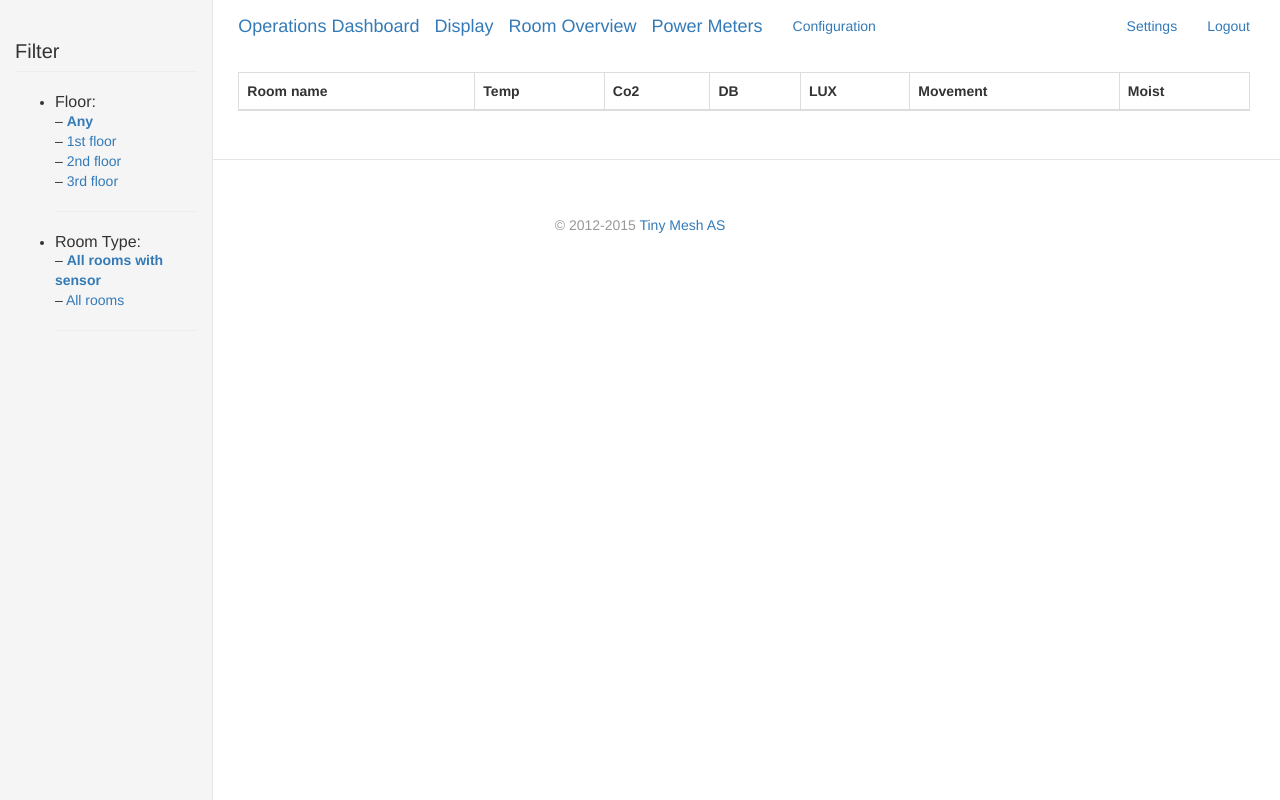
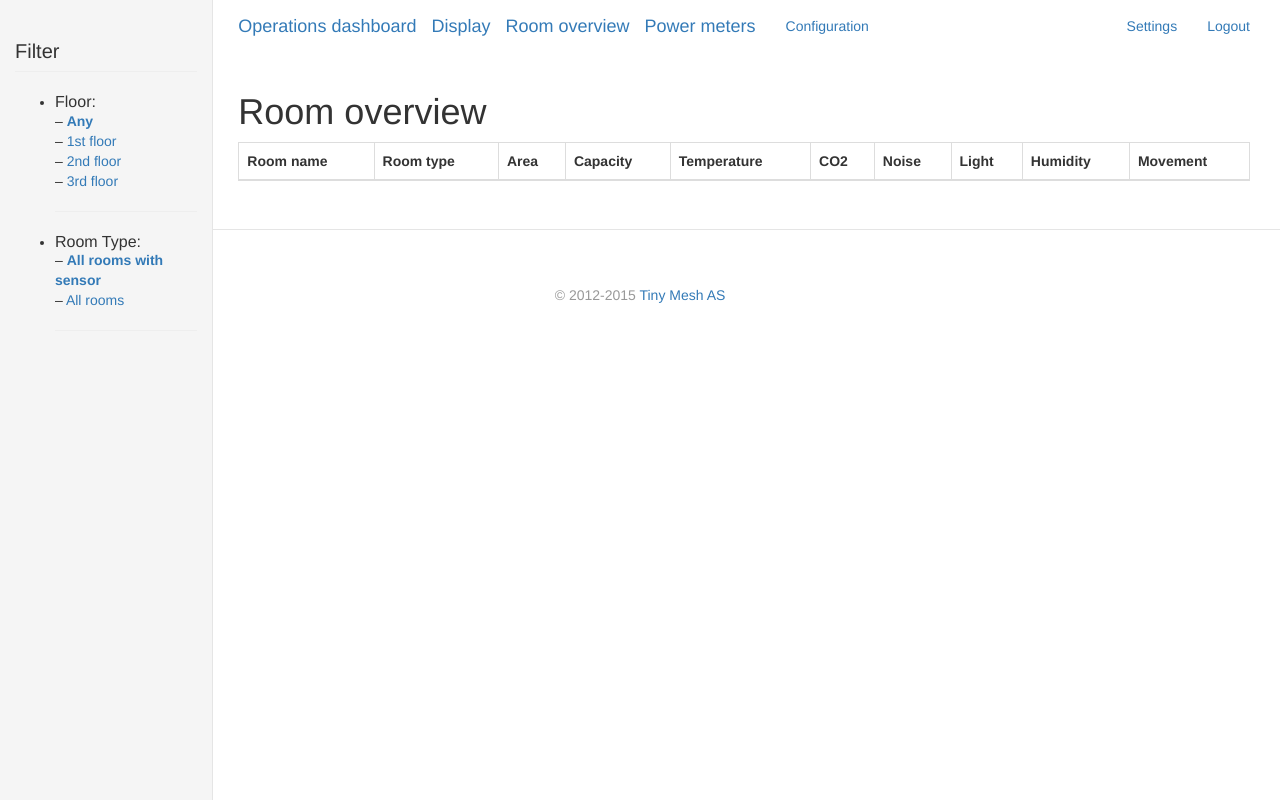
Before and after one commit to lafka/aiot-dashboard, a Django app: template aiot_dashboard/apps/rooms/templates/rooms/overview.html in a window 1280 px wide. Run offline with Django 3.2, Linux system fonts and the light colour scheme; the template is opened without the code that fills it, so the values that code supplies are empty; some libraries are stand-ins or nearby versions.

Commit message:
Refactor Room Overview. Add new columns. Remove filter.

```diff
--- a/aiot_dashboard/apps/rooms/static/js/rooms/overview.js
+++ b/aiot_dashboard/apps/rooms/static/js/rooms/overview.js
@@ -4,30 +4,8 @@ aiot.rooms.overview = {};
 
 (function(ns) {
 
-function on_event(room_states) {
-    var $list = $('#data_list');
-
-    $list.find('.record').remove();
-
-    $.each(room_states, function(k, room_state) {
-        rowHtml = "<tr class='record'>";
-
-        $list.find('th').each(function() {
-            col = $(this).attr('data-col');
-            if (col == 'name') {
-                rowHtml += "<td><a href=\"" + room_state.url + "\">" + room_state[col] + "</a></td>";
-            }
-            else if (col == 'movement') {
-                var val = room_state[col]? 'Y' : 'N';
-                rowHtml += "<td>" + val + "</td>";
-            }
-            else {
-                rowHtml += "<td>" + room_state[col] + "</td>";
-            }
-        });
-        rowHtml += "</tr>";
-        $list.append(rowHtml);
-    });
+function on_event(event) {
+    $('#data_list tbody').html(event.overview_trs_html);
 }
 
 ns.on_event = on_event;
--- a/aiot_dashboard/apps/rooms/templates/rooms/overview.html
+++ b/aiot_dashboard/apps/rooms/templates/rooms/overview.html
@@ -29,16 +29,21 @@
 {% endblock %}
 
 {% block content %}
+    <h1>Room overview</h1>
+
     <table class="table table-zebra table-bordered" id="data_list">
         <thead>
             <tr>
                 <th data-col="name">Room name</th>
-                <th data-col="temp">Temp</th>
-                <th data-col="co2">Co2</th>
-                <th data-col="db">DB</th>
-                <th data-col="lux">LUX</th>
+                <th data-col="room_type">Room type</th>
+                <th data-col="area">Area</th>
+                <th data-col="capacity">Capacity</th>
+                <th data-col="temperature">Temperature</th>
+                <th data-col="co2">CO2</th>
+                <th data-col="noise">Noise</th>
+                <th data-col="light">Light</th>
+                <th data-col="humidity">Humidity</th>
                 <th data-col="movement">Movement</th>
-                <th data-col="moist">Moist</th>
             </tr>
         </thead>
         <tbody>
--- a/aiot_dashboard/templates/base.html
+++ b/aiot_dashboard/templates/base.html
@@ -28,16 +28,16 @@
                 <div class="col-xs-2"></div>
                 <div class="col-xs-offset-2 col-xs-10">
                 <div class="navbar-header">
-              <a href="#" class="navbar-brand">Operations Dashboard</a>
+                    <a href="#" class="navbar-brand">Operations dashboard</a>
                 </div>
                 <div class="navbar-header">
                     <a href="{% url "display" %}" class="navbar-brand">Display</a>
                 </div>
                 <div class="navbar-header">
-              <a href="{% url "room_overview" %}" class="navbar-brand">Room Overview</a>
+                    <a href="{% url "room_overview" %}" class="navbar-brand">Room overview</a>
                 </div>
                 <div class="navbar-header">
-              <a href="{% url "power_meters_overview" %}" class="navbar-brand">Power Meters</a>
+                    <a href="{% url "power_meters_overview" %}" class="navbar-brand">Power meters</a>
                 </div>
                 <nav class="collapse navbar-collapse bs-navbar-collapse">
                     <ul class="nav navbar-nav">
@@ -54,46 +54,6 @@
         <div class="container-fluid" id="main">
             <div class="col-xs-2" id="sidebar">
                 {% block filters %}
-                <div class="block">
-                    <div class="page-header"><h4>Filter</h4></div>
-                </div>
-                <ul>
-                    <li>
-                        Room Type:<br>
-                        &ndash; <a><b>All</b></a><br>
-                        &ndash; <a>Class Room</a><br>
-                        &ndash; <a>Utility</a><br>
-                        &ndash; <a>Office</a><br>
-                        &ndash; <a>Common Area</a><br>
-                        <hr />
-                    </li>
-                    <li>
-                        Time:<br>
-                        &ndash; <a><b>Last Activity</b></a><br>
-                        &ndash; <a>Today</a><br>
-                        &ndash; <a>Yesterday</a><br>
-                        &ndash; <a>Last Week</a><br>
-                        &ndash; <a>Custom Timerange</a><br>
-                        <hr />
-                    </li>
-
-                    <li>
-                        Sensor Type:<br>
-                        &ndash; <a><b>All</b></a><br>
-                        &ndash; <a>building-sensor</a><br>
-                        &ndash; <a>power-meter</a><br>
-                        &ndash; <a>temp-pt100</a><br>
-                        <hr />
-                    </li>
-
-                    <li>
-                        Location:<br>
-                        &ndash; <a><b>Any</b></a><br>
-                        &ndash; <a>Zone: any <span class="caret"></span></a><br>
-                        &ndash; <a>Floor: any <span class="caret"></span></a><br>
-                        <hr />
-                    </li>
-                </ul>
                 {% endblock filters %}
             </div>
 
```
Also changed, not shown: aiot_dashboard/apps/db/models.py (+4 -4 lines), aiot_dashboard/apps/rooms/templates/rooms/overview_tr.html (added, +16 -0 lines), aiot_dashboard/apps/rooms/views.py (+18 -5 lines). Lines whose indentation alone changed are shown as unchanged.
